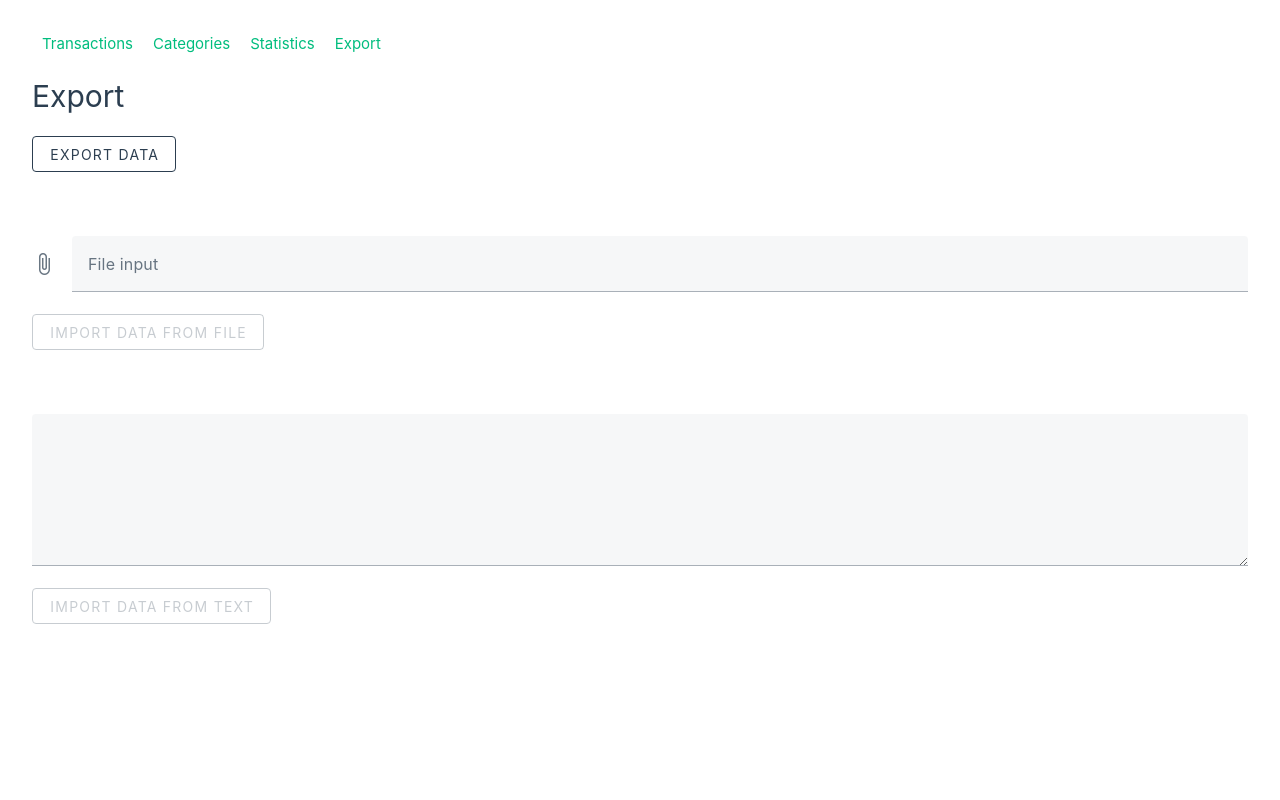
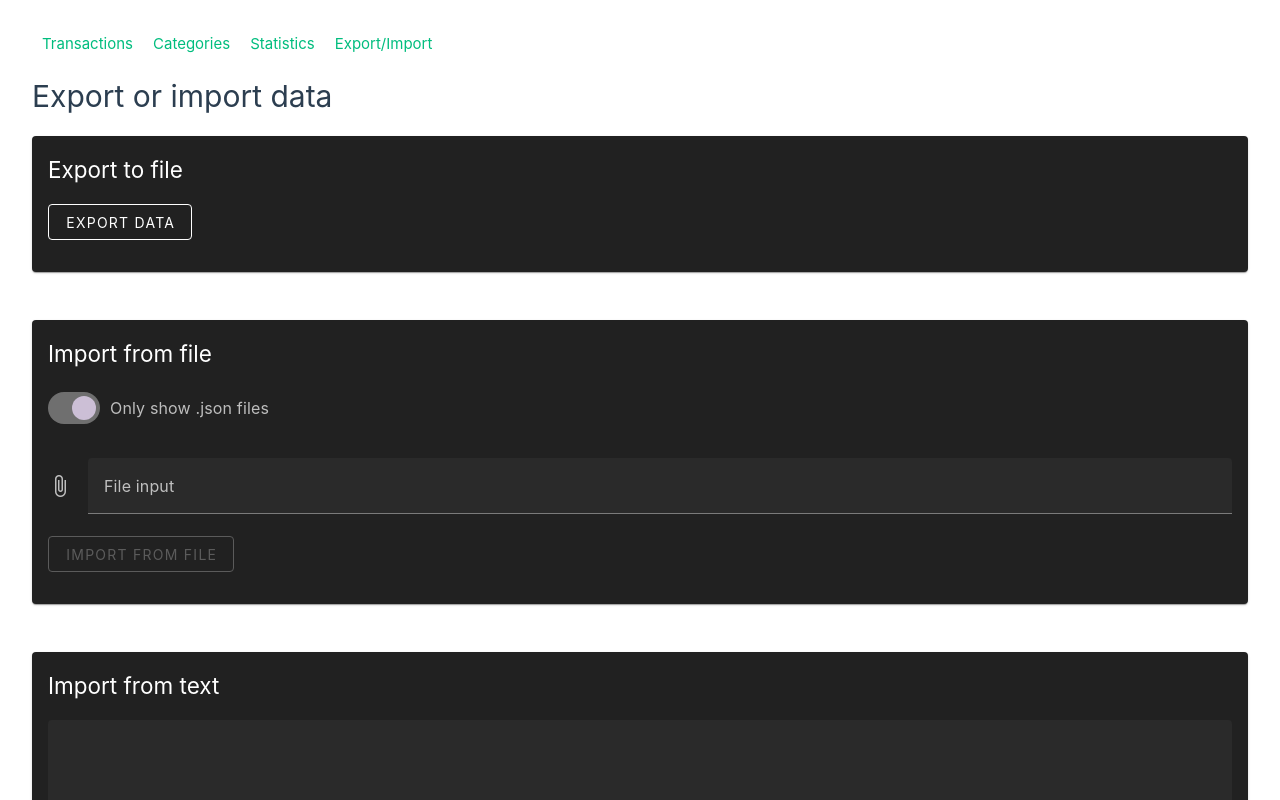
Before and after one commit to FilipTarajko/finance-manager, a Vue app: page /export in a window 1280 px wide. Shown: the top 800 px of the page. Built offline with nearby package versions, Linux system fonts and the light colour scheme.

Commit message:
Improve export/import view

```diff
--- a/src/App.vue
+++ b/src/App.vue
@@ -16,7 +16,7 @@ theme.global.name.value = 'dark'
     <RouterLink to="/">Transactions</RouterLink>
     <RouterLink to="/categories">Categories</RouterLink>
     <RouterLink to="/statistics">Statistics</RouterLink>
-    <RouterLink to="/export">Export</RouterLink>
+    <RouterLink to="/export">Export/Import</RouterLink>
     <!-- <v-btn @click="toggleTheme">toggle theme</v-btn> -->
   </nav>
 
--- a/src/views/ExportView.vue
+++ b/src/views/ExportView.vue
@@ -6,6 +6,7 @@ const categoriesStore = useCategoriesStore()
 
 const textFieldData = ref("")
 let fileData = ref([])
+let showJsonOnly = ref(true)
 
 function getLocale() {
   if (navigator.languages != undefined) {
@@ -100,17 +101,27 @@ function tryImportFromFile() {
 </script>
 
 <template>
-  <h1 class="mb-4">Export</h1>
+  <h1 class="mb-4">Export or import data</h1>
+  <v-card class="pa-4 mb-12">
+    <h2>Export to file</h2>
     <v-btn
-    class="mb-4"
+      class="mb-4 mt-4"
       @click="exportData"
       variant="outlined"
     > export data </v-btn>
-  <br>
-  <br>
-  <br>
+  </v-card>
+  <v-card class="pa-4 mb-12">
+    <h2>Import from file</h2>
+    <v-switch
+      v-model="showJsonOnly"
+      class="mt-2"
+      inset
+      label="Only show .json files"
+    >
+    </v-switch>
     <v-file-input
       v-model="fileData"
+      :accept="showJsonOnly ? 'application/json' : ''"
       label="File input"
     ></v-file-input>
     <v-btn
@@ -118,16 +129,20 @@ function tryImportFromFile() {
       :disabled="!fileData.length"
       @click="tryImportFromFile()"
       variant="outlined"
-  > import data from file </v-btn>
-  <br>
-  <br>
-  <br>
-  <v-textarea v-model="textFieldData">
+    > import from file</v-btn>
+  </v-card>
+  <v-card class="pa-4">
+    <h2>Import from text</h2>
+    <v-textarea
+      class="mt-4"
+      v-model="textFieldData"
+    >
     </v-textarea>
     <v-btn
       class="mb-4"
       :disabled="!textFieldData"
       @click="tryImportData(textFieldData)"
       variant="outlined"
-  > import data from text </v-btn>
+    > import from text </v-btn>
+  </v-card>
 </template>
```
Lines whose indentation alone changed are shown as unchanged.
